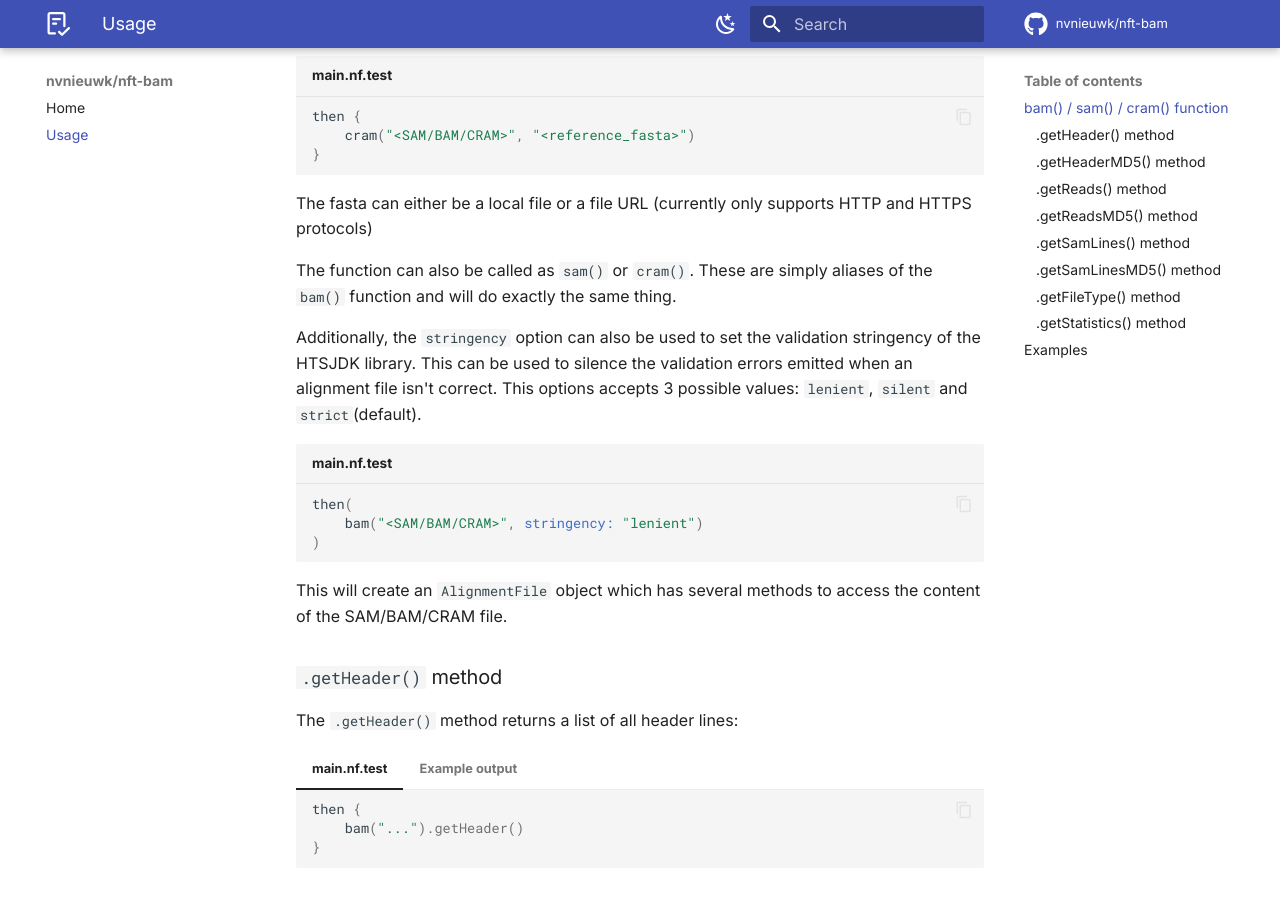
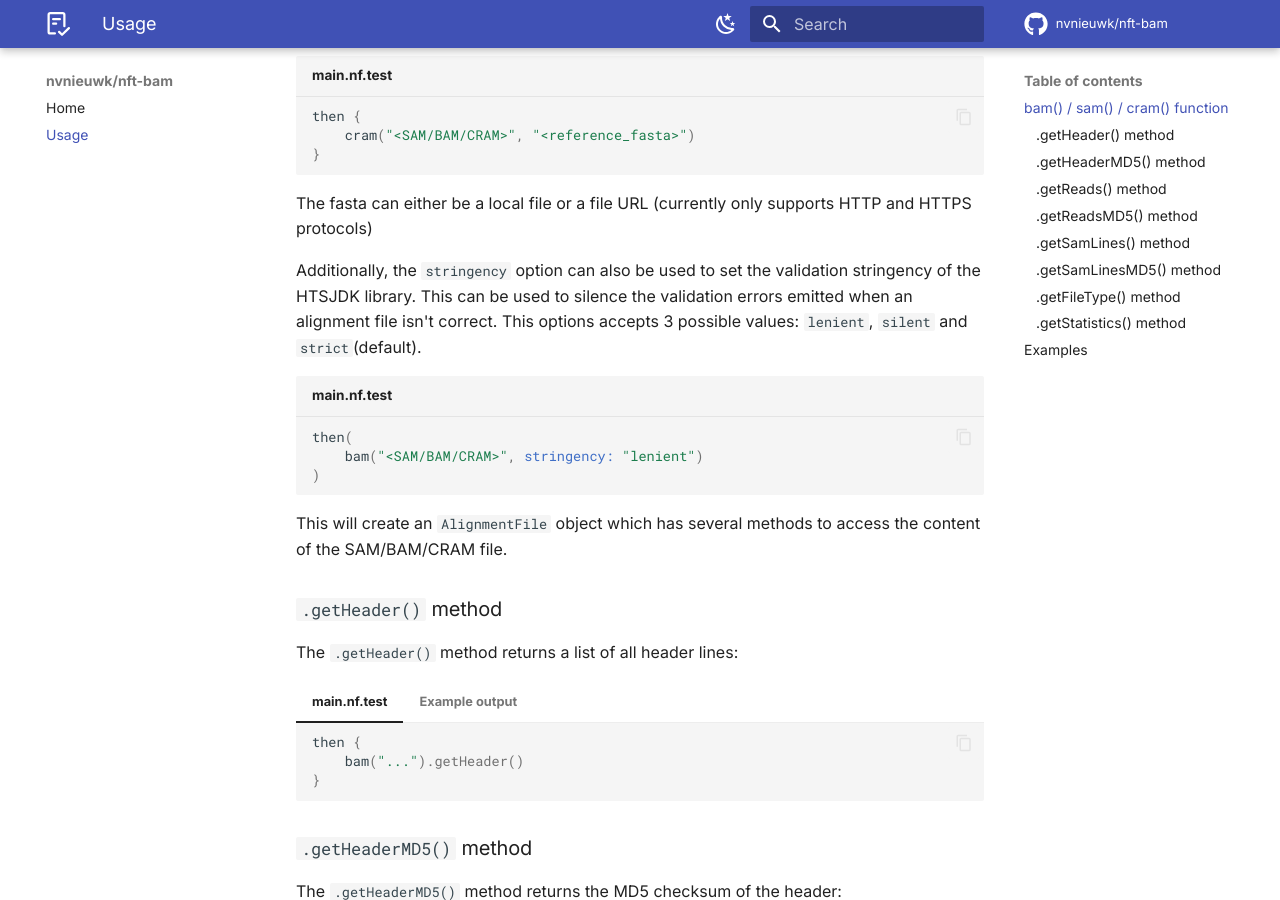
Before and after one commit to nvnieuwk/nft-bam, an MkDocs documentation site: the page built from docs/usage.md, in a window 1280 px wide and 900 px high, scrolled down 567 px. Built offline with MkDocs 1.6.1 and Material for MkDocs 9.7.7, drawn with Linux system fonts in a browser that asks for light colours; comment, search, counter and statistics services are not loaded; the version menu is left out.

Commit message:
updated usage.md again

````diff
--- a/docs/usage.md
+++ b/docs/usage.md
@@ -25,8 +25,6 @@ then {
 ```
 
 The fasta can either be a local file or a file URL (currently only supports HTTP and HTTPS protocols)
-
-The function can also be called as `sam()` or `cram()`. These are simply aliases of the `bam()` function and will do exactly the same thing.
 
 Additionally, the `stringency` option can also be used to set the validation stringency of the HTSJDK library. This can be used to silence the validation errors emitted when an alignment file isn't correct. This options accepts 3 possible values: `lenient`, `silent` and `strict`(default).
 
````
